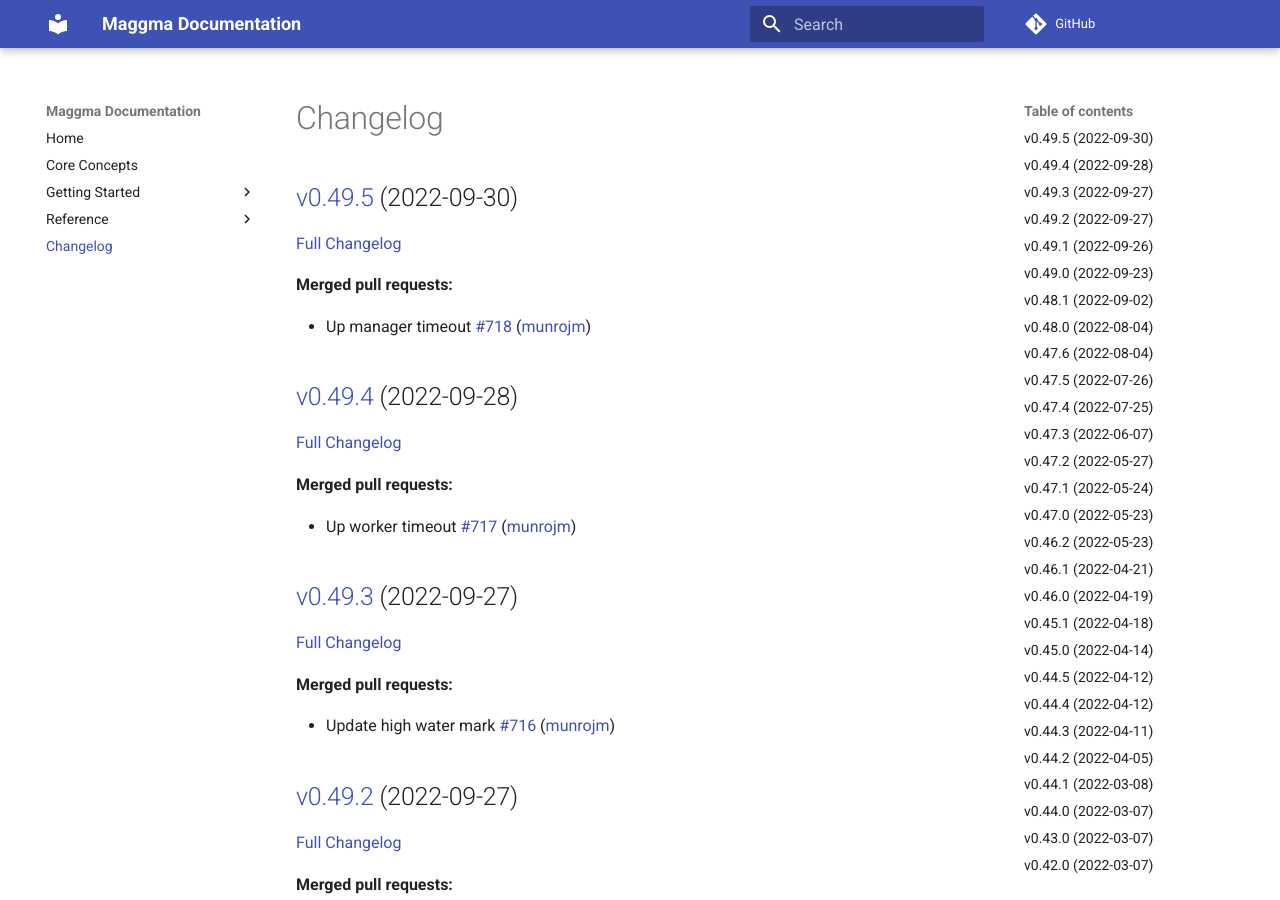
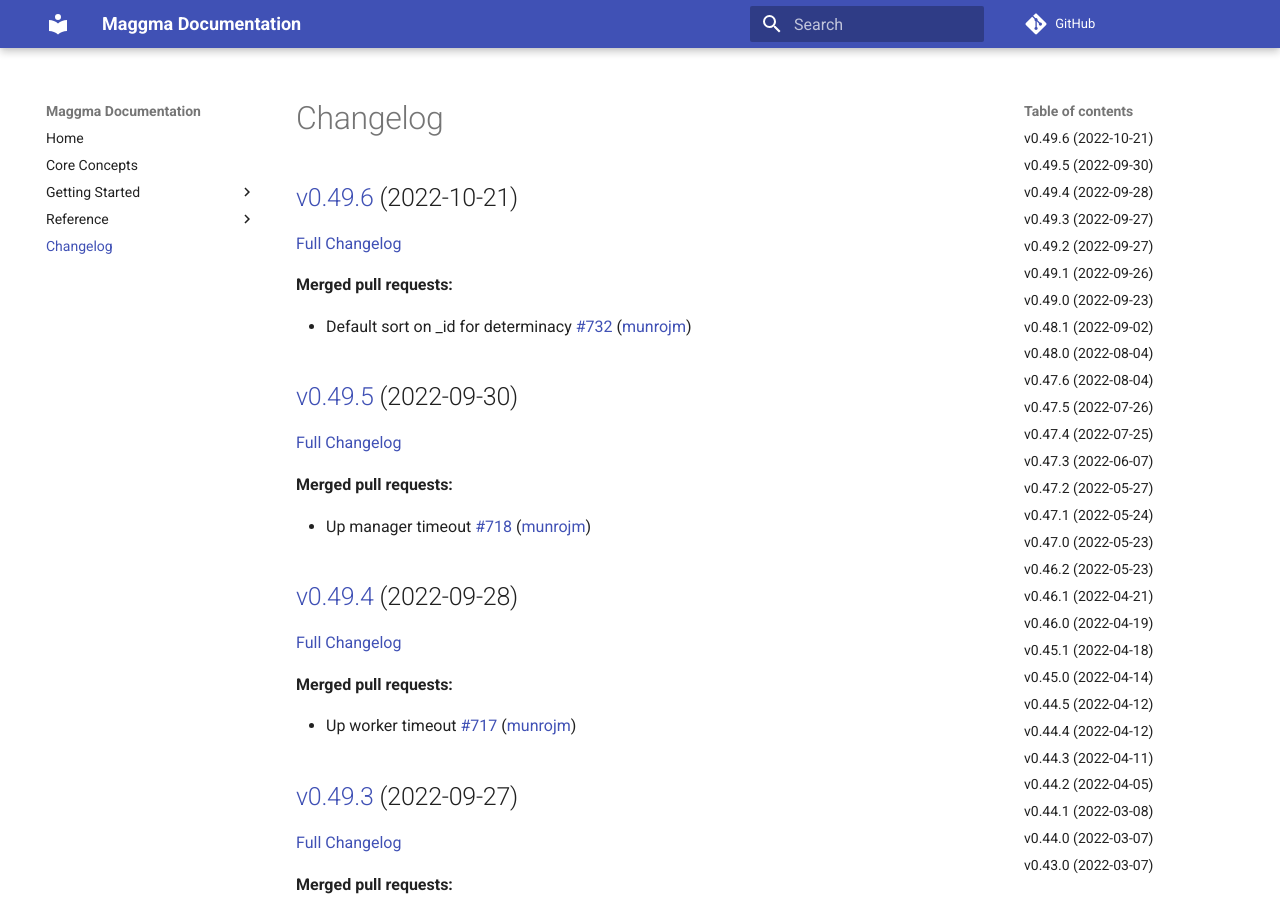
Before and after one commit to materialsproject/maggma, an MkDocs documentation site: the page built from docs/CHANGELOG.md, in a window 1280 px wide and 900 px high. Built offline with MkDocs 1.6.1 and Material for MkDocs 9.7.7, drawn with Linux system fonts in a browser that asks for light colours; comment, search, counter and statistics services are not loaded; some of the changed text lies outside the part shown.

Commit message:
Updated CHANGELOG.md

```diff
--- a/docs/CHANGELOG.md
+++ b/docs/CHANGELOG.md
@@ -1,4 +1,12 @@
 # Changelog
+
+## [v0.49.6](https://github.com/materialsproject/maggma/tree/v0.49.6) (2022-10-21)
+
+[Full Changelog](https://github.com/materialsproject/maggma/compare/v0.49.5...v0.49.6)
+
+**Merged pull requests:**
+
+- Default sort on \_id for determinacy [\#732](https://github.com/materialsproject/maggma/pull/732) ([munrojm](https://github.com/munrojm))
 
 ## [v0.49.5](https://github.com/materialsproject/maggma/tree/v0.49.5) (2022-09-30)
 
@@ -290,19 +298,19 @@
 
 ## [v0.36.0](https://github.com/materialsproject/maggma/tree/v0.36.0) (2021-12-06)
 
-[Full Changelog](https://github.com/materialsproject/maggma/compare/v0.34.0...v0.36.0)
+[Full Changelog](https://github.com/materialsproject/maggma/compare/v0.35.0...v0.36.0)
 
 **Merged pull requests:**
 
 - Added on-disk MongoDB compatible MontyStore [\#514](https://github.com/materialsproject/maggma/pull/514) ([utf](https://github.com/utf))
 
+## [v0.35.0](https://github.com/materialsproject/maggma/tree/v0.35.0) (2021-12-01)
+
+[Full Changelog](https://github.com/materialsproject/maggma/compare/v0.34.0...v0.35.0)
+
 ## [v0.34.0](https://github.com/materialsproject/maggma/tree/v0.34.0) (2021-12-01)
 
-[Full Changelog](https://github.com/materialsproject/maggma/compare/v0.35.0...v0.34.0)
-
-## [v0.35.0](https://github.com/materialsproject/maggma/tree/v0.35.0) (2021-12-01)
-
-[Full Changelog](https://github.com/materialsproject/maggma/compare/v0.33.2...v0.35.0)
+[Full Changelog](https://github.com/materialsproject/maggma/compare/v0.33.2...v0.34.0)
 
 **Merged pull requests:**
 
```
